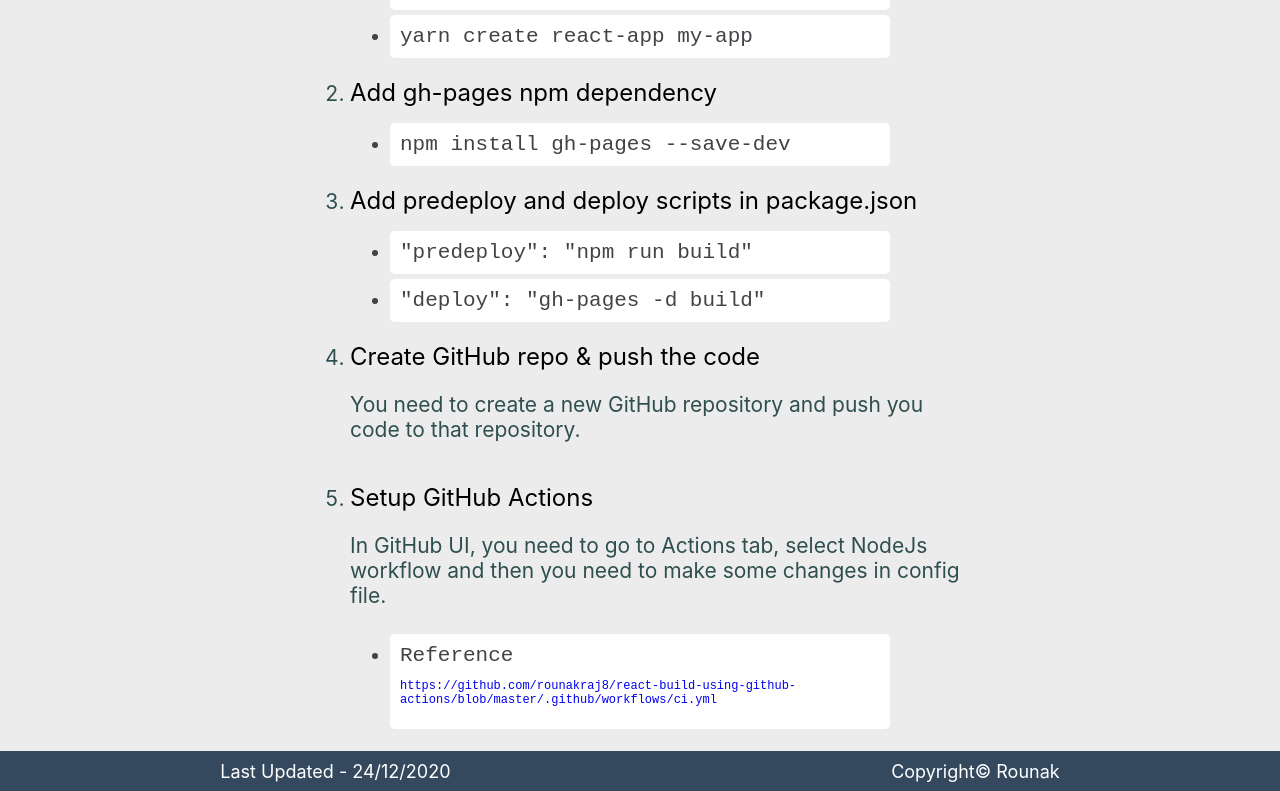
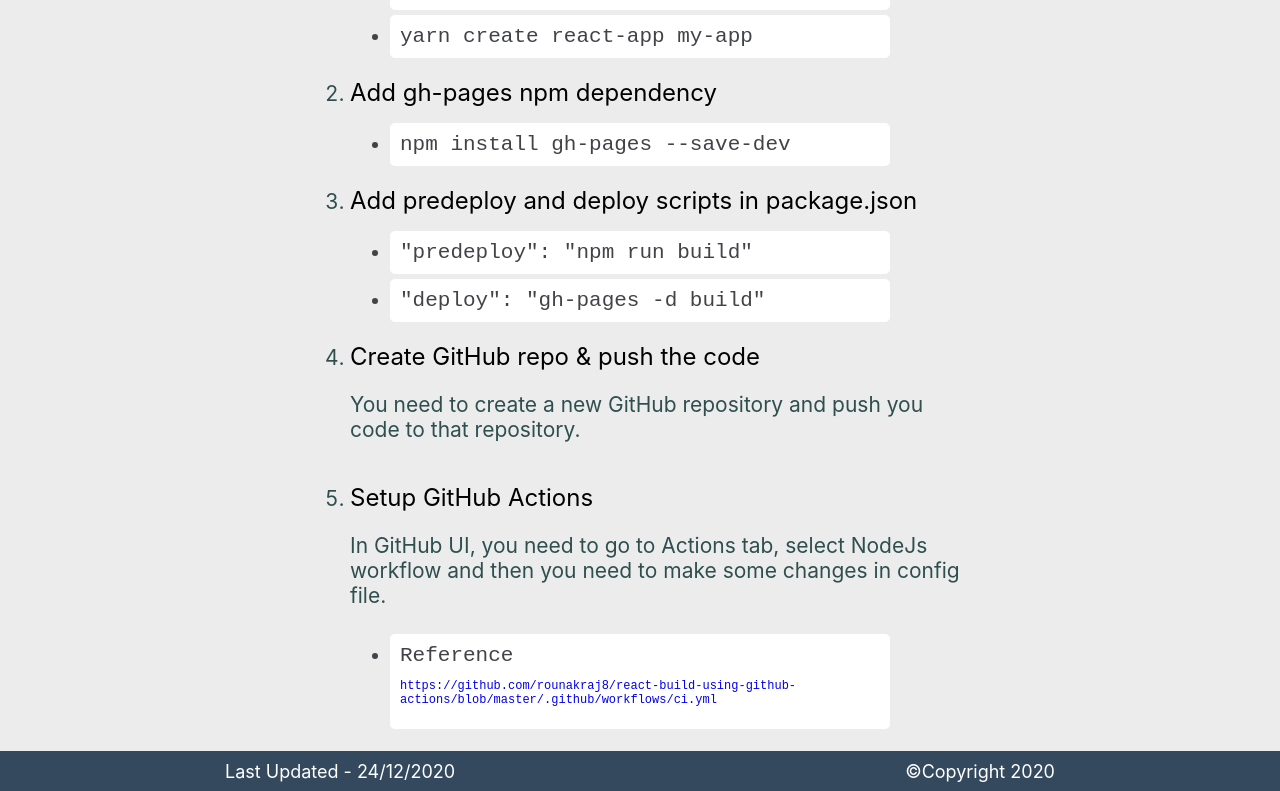
Before and after one commit to rounakraj8/react-build-using-github-actions, a React (Create React App) app in the folder react-app/: page / in a window 1280 px wide. Shown: the part 516-1307 px from the top of the page. Built offline with nearby package versions, Linux system fonts and the light colour scheme.

Commit message:
change copyright text

```diff
--- a/react-app/src/App.js
+++ b/react-app/src/App.js
@@ -16,7 +16,7 @@ function App() {
       <footer className="App-footer">
         <span><LastUpdated /></span>
         <span>
-          Copyright&copy; Rounak
+        &copy;Copyright 2020
         </span>
       </footer>
     </div>
```
